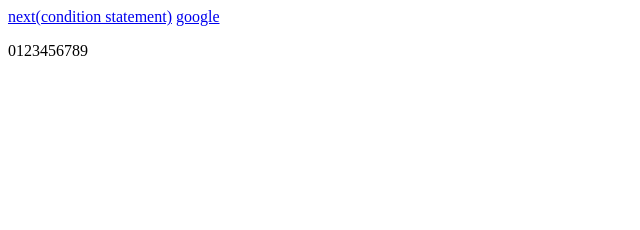
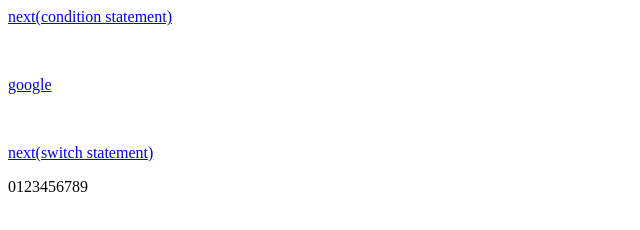
Before and after one commit to vc5776/try1, a plain HTML site: page index.html in a window 1280 px wide. Shown: the whole page, without its empty margins (0-640 px from the left). Drawn offline with Linux system fonts and the light colour scheme.

Commit message:
Update index.html
add switch statement

```diff
--- a/index.html
+++ b/index.html
@@ -8,7 +8,13 @@
 
     <a href="./text_input.html"/>next(condition statement)</a>
 
+    <p><br></p>
+
     <a href="https://www.google.co.kr/">google</a>
+
+    <p><br></p>
+
+    <a href="./swich_test.html"/>next(switch statement)</a>
 
     <p id="start"></p>
 
```
